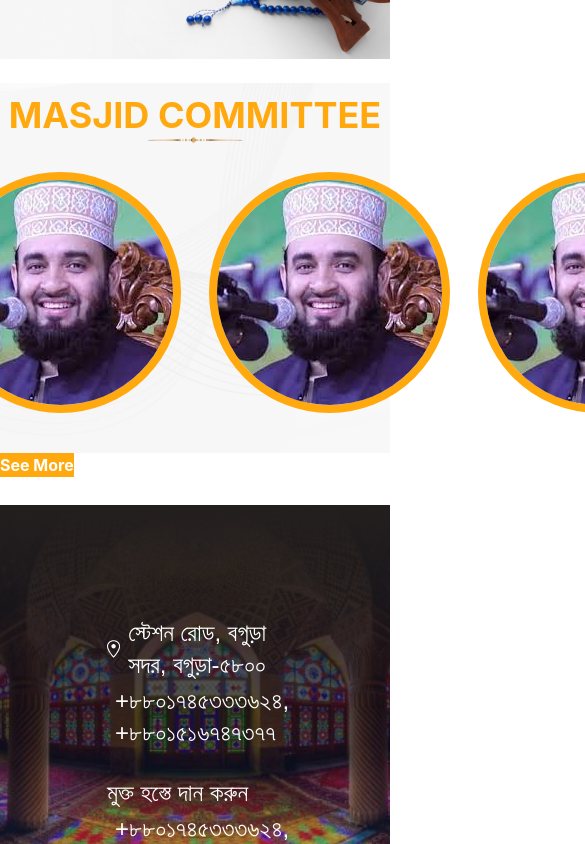
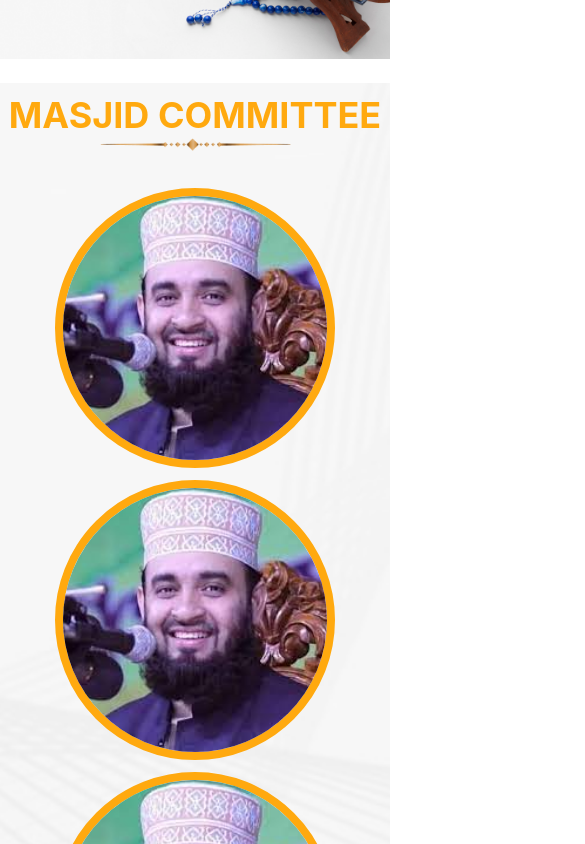
Before and after one commit to ParvesPR/moshjid-project, a React (Create React App) app: page / in a window 390 px wide. Shown: the part 980-1824 px from the top of the page, 585 px wide, since content can reach past the window. Built offline with nearby package versions, Linux system fonts and the light colour scheme; a web font is replaced by a local one.

Commit message:
responsive mashjid committee

```diff
--- a/src/pages/Home/Committee/Committee.js
+++ b/src/pages/Home/Committee/Committee.js
@@ -7,11 +7,11 @@ const Committee = () => {
     return (
         <section className='mt-6 committee-section py-3'>
             <h2 className='text-center uppercase font-bold text-[#FFA90F] text-4xl'>Masjid Committee</h2>
-            <div className='text-center block w-2/4 mx-auto'>
-                <img src={underline} className='w-6/12 mx-auto' alt="" />
+            <div className='text-center block w-2/4 mx-auto mb-9'>
+                <img src={underline} className='sm:max-w-sm lg:w-1/2 mx-auto' alt="" />
             </div>
 
-            <div className='flex justify-center gap-7 my-7'>
+            <div className='grid sm:grid-cols-1 md:grid-cols-2 lg:grid-cols-4 gap-3 justify-items-center'>
                 <img src={image1} className='w-[280px] rounded-full border-[#FFA90F] border-8' alt="" />
                 <img src={image1} className='w-[280px] rounded-full border-[#FFA90F] border-8' alt="" />
                 <img src={image1} className='w-[280px] rounded-full border-[#FFA90F] border-8' alt="" />
```
